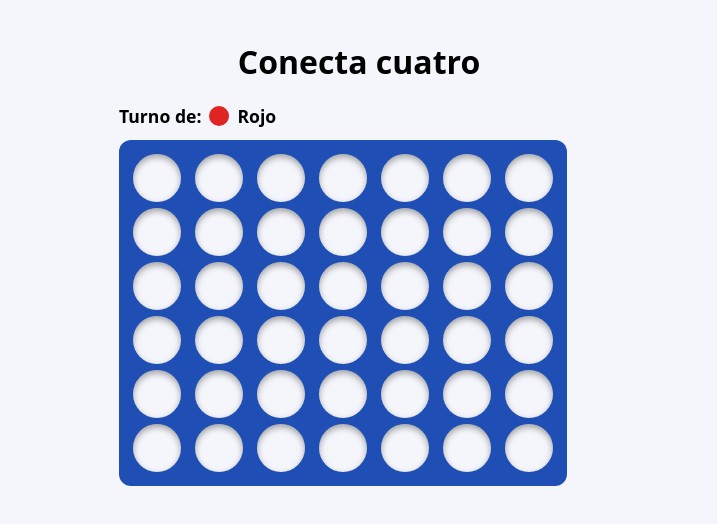
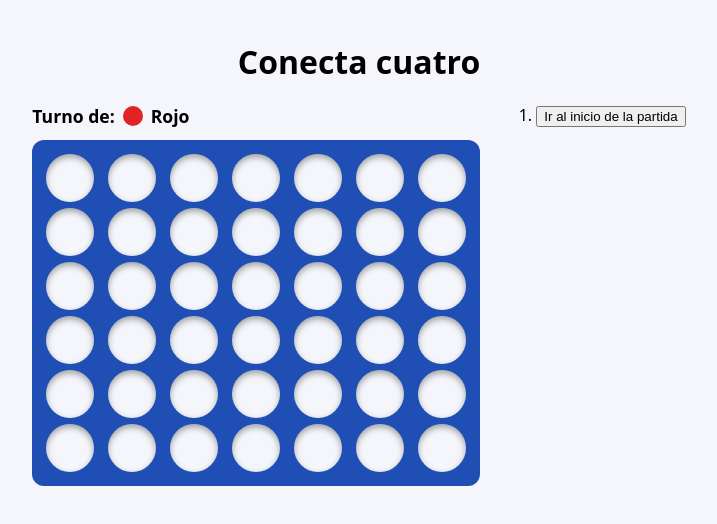
Before and after one commit to Imanol-Margarit/conecta-cuatro, a React (Vite) app: page / in a window 1280 px wide. Shown: the top 524 px of the page, without its empty margins (281-998 px from the left). Built offline with nearby package versions, Linux system fonts and the light colour scheme.

Commit message:
Paso 5: historial

```diff
--- a/src/components/Partida.jsx
+++ b/src/components/Partida.jsx
@@ -1,28 +1,61 @@
+import { useState } from 'react'
 import Tablero from './Tablero'
-import { useState } from 'react'
 import { COLUMNAS } from '../utils/calcularGanador'
 
 const TABLERO_VACIO = Array.from({ length: COLUMNAS }, () => [])
-// Componente principal: historial y turnos (igual que Game en la parte 1).
+
 function Partida() {
   const [historial, setHistorial] = useState([TABLERO_VACIO])
   const [movimientoActual, setMovimientoActual] = useState(0)
 
-  const tableroActual = historial[historial.length - 1]
+  const tableroActual = historial[movimientoActual]
   const turno = movimientoActual % 2 === 0 ? 'R' : 'A'
 
   function jugar(nuevoTablero) {
-    setHistorial([...historial, nuevoTablero])
-    setMovimientoActual(movimientoActual + 1)
+    const nuevoHistorial = [
+      ...historial.slice(0, movimientoActual + 1),
+      nuevoTablero,
+    ]
+    setHistorial(nuevoHistorial)
+    setMovimientoActual(nuevoHistorial.length - 1)
   }
-  // TODO (paso 5): lista de movimientos "Ir al movimiento #N (columna C)"
+
+  function irAMovimiento(move) {
+    setMovimientoActual(move)
+  }
+
+  const movimientos = historial.map((tablero, move) => {
+    if (move === 0) {
+      return (
+        <li key={move}>
+          <button onClick={() => irAMovimiento(0)}>
+            Ir al inicio de la partida
+          </button>
+        </li>
+      )
+    }
+
+    const anterior = historial[move - 1]
+    const columna =
+      tablero.findIndex((fichas, col) => fichas.length !== anterior[col].length) + 1
+
+    return (
+      <li key={move}>
+        <button onClick={() => irAMovimiento(move)}>
+          {'Ir al movimiento #' + move + ' (columna ' + columna + ')'}
+        </button>
+      </li>
+    )
+  })
 
   return (
     <div className="partida">
       <div>
-        <Tablero turno={turno} tablero={tableroActual} onJugar={jugar}/>
+        <Tablero turno={turno} tablero={tableroActual} onJugar={jugar} />
       </div>
-      <div className="historial">{/* TODO (paso 5): <ol> con los movimientos */}</div>
+      <div className="historial">
+        <ol>{movimientos}</ol>
+      </div>
     </div>
   )
 }
```
